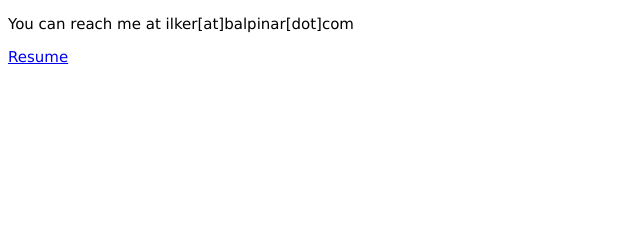
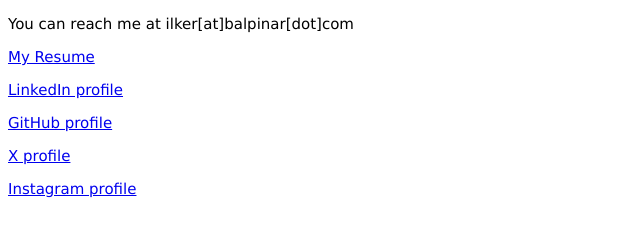
Before and after one commit to ibalpinar/ilker.github.io, a plain HTML site: page index.html in a window 1280 px wide. Shown: the whole page, without its empty margins (0-640 px from the left). Drawn offline with Linux system fonts and the light colour scheme.

Commit message:
Add social media links to the homepage

```diff
--- a/index.html
+++ b/index.html
@@ -33,6 +33,10 @@
       <noscript><iframe src="https://www.googletagmanager.com/ns.html?id=GTM-5NWFG9HB" height="0" width="0" style="display:none;visibility:hidden"></iframe></noscript>
       <!-- End Google Tag Manager (noscript) -->
       <p>You can reach me at ilker[at]balpinar[dot]com</p>
-      <p><a href="./resume/">Resume</p>
+      <p><a href="./resume/">My Resume</p>
+      <p><a href="https://www.linkedin.com/in/ibalpinar" target="_blank">LinkedIn profile</p>
+      <p><a href="https://www.github.com/ibalpinar" target="_blank">GitHub profile</p>
+      <p><a href="https://www.x.com/ibalpinar" target="_blank">X profile</p>
+      <p><a href="https://www.instagram.com/ibalpinar" target="_blank">Instagram profile</p>
    </body>
 </html>
```
